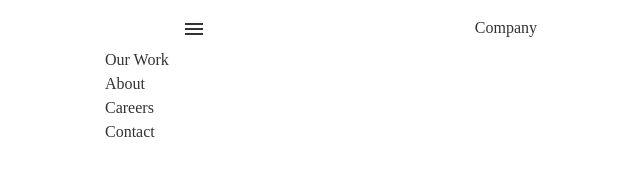
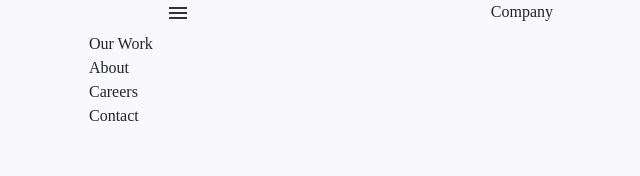
Before and after one commit to kayenp/portfolio-site, a website: page frontend/index.html in a window 1280 px wide. Shown: the whole page, without its empty margins (279-919 px from the left). Drawn offline with Linux system fonts and the light colour scheme.

Commit message:
Added theme colors

```diff
--- a/frontend/css/base.css
+++ b/frontend/css/base.css
@@ -9,12 +9,12 @@
 }
 
 body {
-	color: #333;
+	background: #f9f8fa;
+	color: #212529;
 	font-size: 1.6rem;
 	line-height: 1.5;
 	margin-left: auto;
 	margin-right: auto;
-	padding: 1.6rem;
 	width: 384px;
 }
 
```
